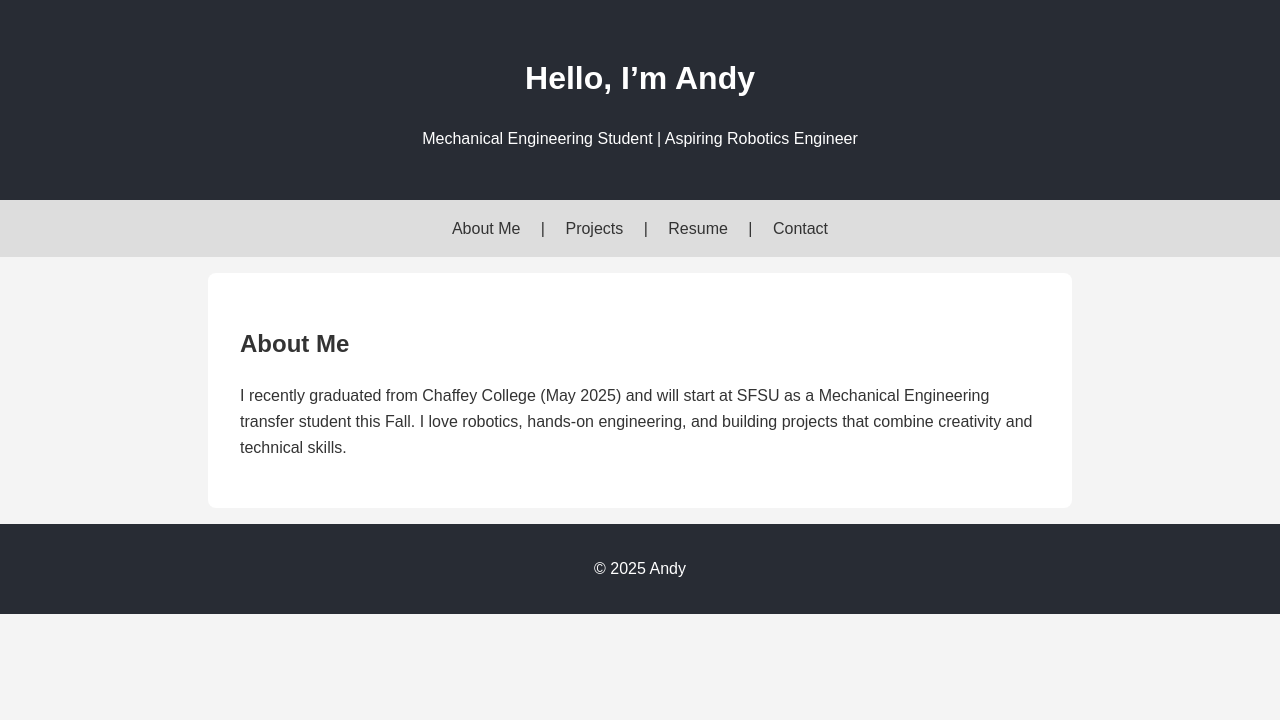
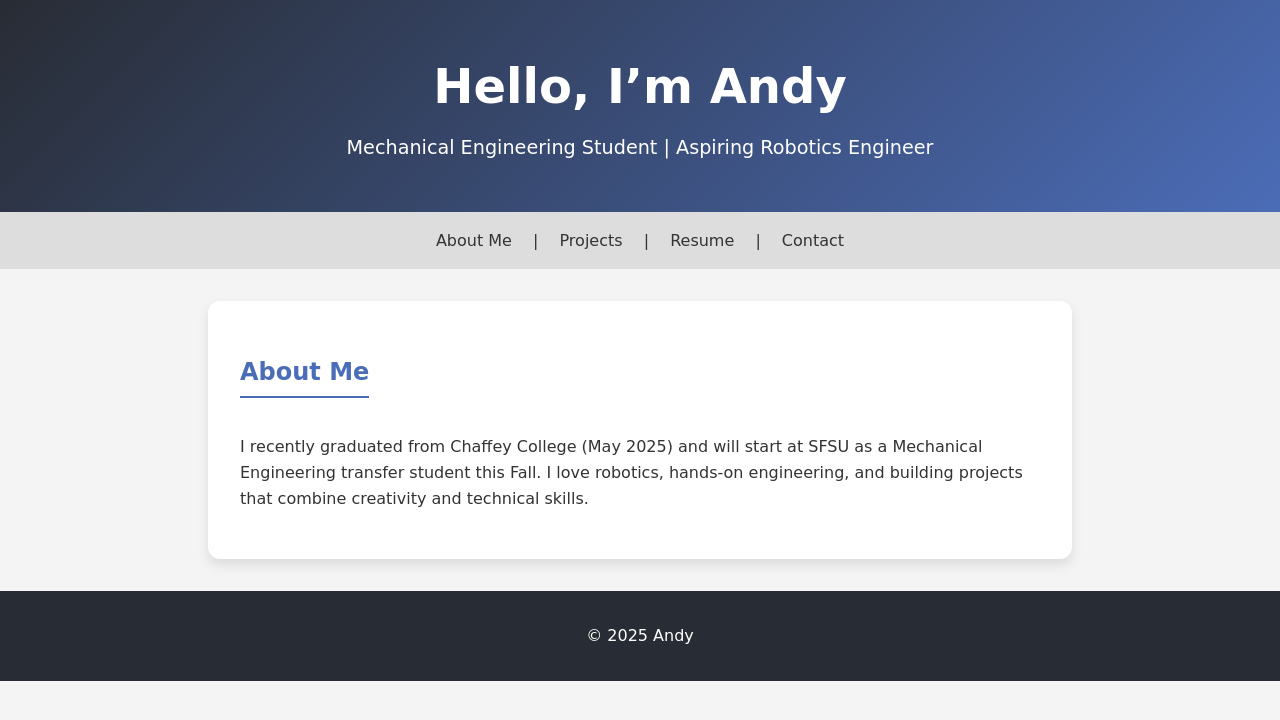
Before and after one commit to InfernalAether/Mechanical-Engineering-Portfolio, a plain HTML site: page index.html in a window 1280 px wide. Drawn offline with Linux system fonts and the light colour scheme; a web font is replaced by a local one.

Commit message:
Update style.css

```diff
--- a/style.css
+++ b/style.css
@@ -1,5 +1,6 @@
+/* Global Styles */
 body {
-  font-family: Arial, sans-serif;
+  font-family: 'Story Script', cursive;
   margin: 0;
   padding: 0;
   line-height: 1.6;
@@ -8,12 +9,24 @@ body {
 }
 
 header {
-  background: #282c34;
+  background: linear-gradient(135deg, #282c34, #4b6cb7);
   color: #fff;
-  padding: 2rem;
+  padding: 3rem 2rem;
   text-align: center;
+  box-shadow: 0 4px 6px rgba(0,0,0,0.2);
 }
 
+header h1 {
+  font-size: 3rem;
+  margin: 0 0 0.5rem 0;
+}
+
+header p {
+  font-size: 1.2rem;
+  margin: 0;
+}
+
+/* Navigation */
 nav {
   padding: 1rem;
   text-align: center;
@@ -24,19 +37,53 @@ nav a {
   margin: 0 1rem;
   text-decoration: none;
   color: #333;
+  font-weight: 500;
+  transition: color 0.3s, transform 0.2s;
 }
 
+nav a:hover {
+  color: #4b6cb7;
+  transform: scale(1.05);
+}
+
+/* Sections */
 section {
   padding: 2rem;
-  margin: 1rem auto;
+  margin: 2rem auto;
   max-width: 800px;
   background: #fff;
-  border-radius: 8px;
+  border-radius: 12px;
+  box-shadow: 0 6px 12px rgba(0,0,0,0.1);
+  transition: transform 0.3s, box-shadow 0.3s;
 }
 
+section:hover {
+  transform: translateY(-5px);
+  box-shadow: 0 12px 20px rgba(0,0,0,0.15);
+}
+
+h2 {
+  color: #4b6cb7;
+  border-bottom: 2px solid #4b6cb7;
+  display: inline-block;
+  padding-bottom: 5px;
+}
+
+/* Links */
+a {
+  color: #4b6cb7;
+  text-decoration: none;
+}
+
+a:hover {
+  text-decoration: underline;
+}
+
+/* Footer */
 footer {
   text-align: center;
   padding: 1rem;
   background: #282c34;
   color: #fff;
+  margin-top: 2rem;
 }
```
